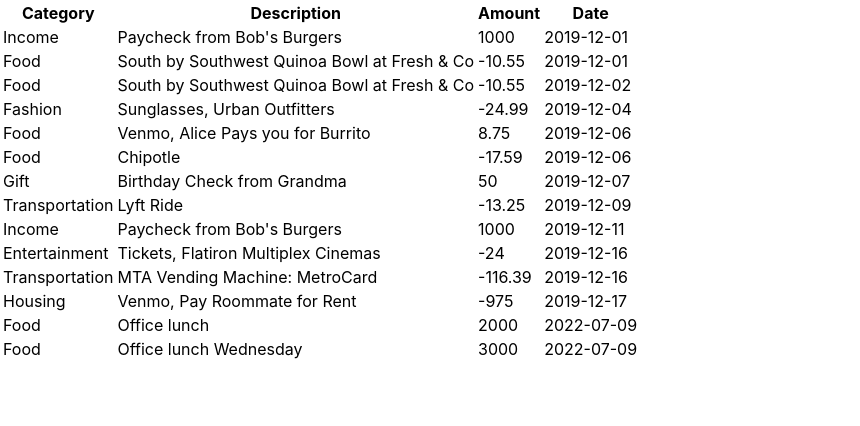
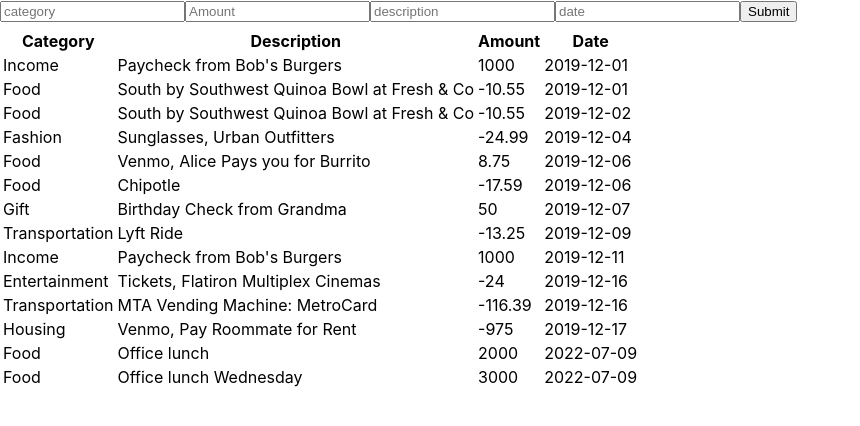
Before and after one commit to judy-chelangat/bank-of-flatiron, a React (Create React App) app: page / in a window 1280 px wide. Shown: the top 426 px of the page, without its empty margins (0-860 px from the left). Built offline with nearby package versions, Linux system fonts and the light colour scheme; data requests are answered from the project's data file.

Commit message:
imported the form and passed down a prop to the form component

```diff
--- a/src/components/App.js
+++ b/src/components/App.js
@@ -2,6 +2,7 @@ import logo from '../logo.svg';
 import '../App.css';
 import TransactionTable from './TransactionTable';
 import { useEffect,useState } from "react";
+import Form from './Form';
 
 
 
@@ -22,10 +23,12 @@ useEffect(
 
 return(
   <div>
+  <Form details={transactions}/>
   <TransactionTable transactionDetails={transactions} />
 
   </div>
 )
 }
+//passing in the previous array in the form being passed
 //passing the data as a prop to transaction table
 export default App;
```
